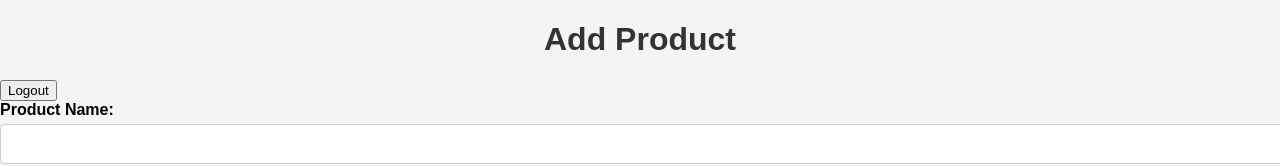
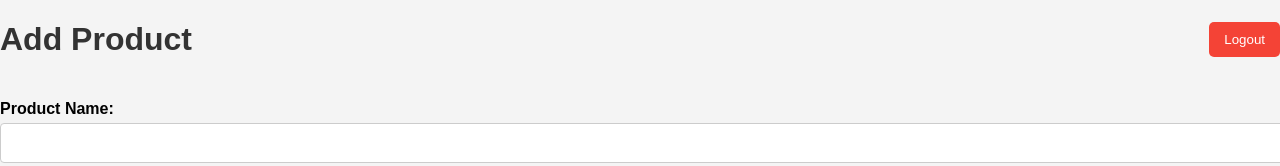
Before and after one commit to Kjangir1910/Activant_2, a React (Create React App) app: page /products in a window 1280 px wide. Shown: the top 166 px of the page. Built offline with nearby package versions, Linux system fonts and the light colour scheme; no server answers.

Commit message:
Update App.css

```diff
--- a/src/App.css
+++ b/src/App.css
@@ -172,3 +172,23 @@
 .auth-container p a:hover {
   text-decoration: underline;
 }
+
+.header {
+  display: flex;
+  justify-content: space-between; /* Aligns items to the edges */
+  align-items: center; /* Vertically centers items */
+  margin-bottom: 20px; /* Adds space below the header */
+}
+
+.logout-btn {
+  background-color: #f44336; /* Red background */
+  color: white; /* White text */
+  padding: 10px 15px; /* Padding */
+  border: none; /* No border */
+  border-radius: 5px; /* Rounded corners */
+  cursor: pointer; /* Pointer cursor */
+}
+
+.logout-btn:hover {
+  background-color: #d32f2f; /* Darker red on hover */
+}
```
